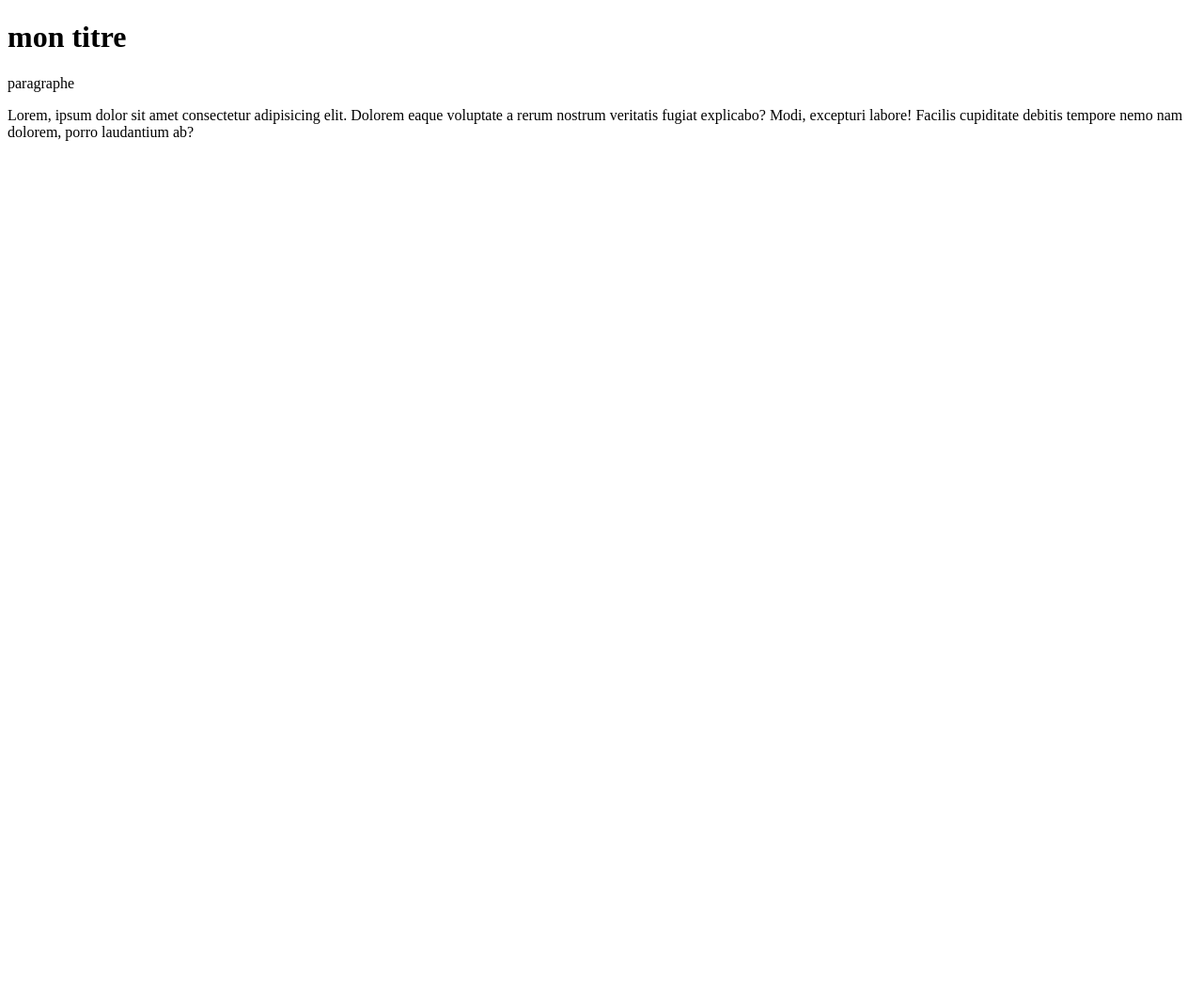
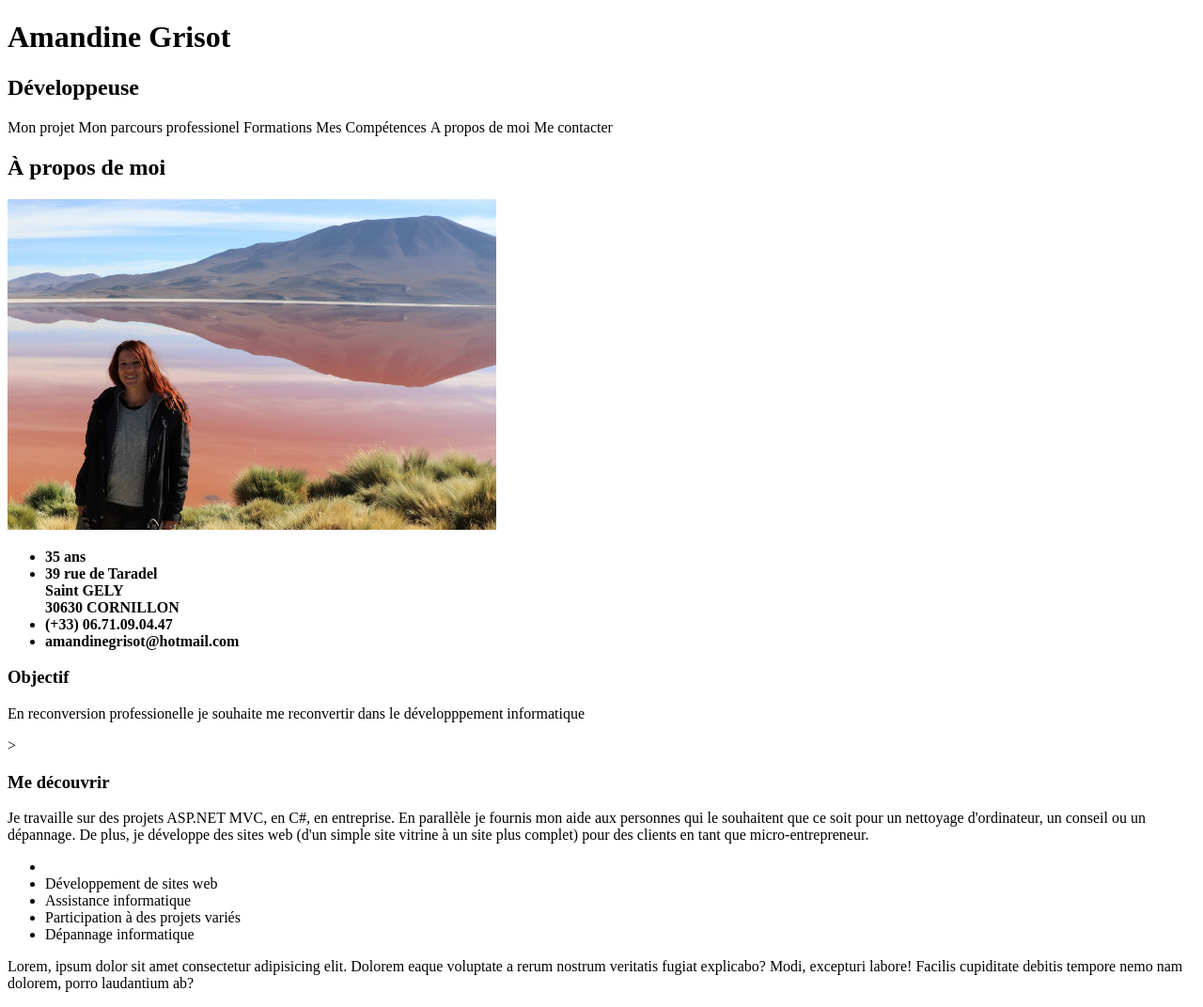
Before and after one commit to Astheis/Moncvnumerique, a plain HTML site: page index.html in a window 1280 px wide. Shown: the whole page at 94% size. Before the commit the page ends 800 px from the top, so only its background shows below. Drawn offline with Linux system fonts and the light colour scheme; files that its build step writes are made by us from their sources; files whose address does not match are found by name.

Commit message:
actualisation cv + ajout images

```diff
--- a/index.html
+++ b/index.html
@@ -3,12 +3,65 @@
 <head>
     <meta charset="UTF-8">
     <meta name="viewport" content="width=device-width, initial-scale=1.0">
-    <meta http-equiv="X-UA-Compatible" content="ie=edge">
-    <title>Document</title>
+    <link href="css/style.css" rel="stylesheet">
+
+    <title>Cv Amandine Grisot</title>
 </head>
 <body>
-    <h1>mon titre</h1>
-    <p>paragraphe</p>
+    <h1>Amandine Grisot</h1>
+    <h2>Développeuse</h2>
+
+        <ul id="nav">
+            <li>Mon projet</li>
+            <li>Mon parcours professionel</li>
+            <li>Formations</li>
+            <li>Mes Compétences</li>
+            <li>A propos de moi</li>
+            <li>Me contacter</li>
+        </ul>
+
+
+
+
+
+
+
+
+    <section id="about" class="about-section section-padding">
+        <div class="container">
+          <h2 class="section-title wow fadeInUp animated animated" style="visibility: visible;">À propos de moi</h2>
+
+          <div class="row">
+
+            <div class="col-md-4 col-md-push-8">
+              <div class="biography">
+                <div class="myphoto">
+                  <img src="C:\Users\amand\3D Objects\PP  TAF\PP NUM\CODE MAXIMILIEN\GIT\sitecv\images\maphoto.jpg" height="352" width="520" alt="Photo D'Amandine Grisot">
+                </div>
+                <ul>
+                  <li><strong>35 ans</strong></li>
+                  <li><strong>39 rue de Taradel <br>Saint GELY <br>30630 CORNILLON</strong></li>
+                  <li><strong>(+33) 06.71.09.04.47</strong></li>
+                  <li><strong>amandinegrisot@hotmail.com</strong></li>
+                </ul>
+
+                <h3>Objectif</h3>
+                <p>En reconversion professionelle je souhaite me reconvertir dans le développpement informatique</p>
+             >
+                <h3>Me découvrir</h3>
+                <p>Je travaille sur des projets ASP.NET MVC, en C#, en entreprise. En parallèle je fournis mon aide aux personnes qui le souhaitent que
+                ce soit pour un nettoyage d'ordinateur, un conseil ou un dépannage. De plus, je développe des sites web (d'un simple site vitrine à un site plus complet) pour des clients en tant que micro-entrepreneur.
+                </p>
+
+                <ul class="list-check">
+                  <li></li>
+                  <li>Développement de sites web</li>
+                  <li>Assistance informatique</li>
+                  <li>Participation à des projets variés</li>
+                  <li>Dépannage informatique</li>
+                </ul>
+              </div>
+
         <p>Lorem, ipsum dolor sit amet consectetur adipisicing elit. Dolorem eaque voluptate a rerum nostrum veritatis fugiat explicabo? Modi, excepturi labore! Facilis cupiditate debitis tempore nemo nam dolorem, porro laudantium ab?</p>
 </body>
 </html>
--- /dev/null
+++ b/style.css
@@ -0,0 +1,7 @@
+#nav {
+	padding: 0; margin: 0;
+}
+#nav li {
+	display: inline;
+	list-style: none; /* nécessaire pour IE7 */
+}
```
Also changed, not shown: images/10996103_674767015965759_1545807242123780765_n.jpg (added), images/IMG_3219 (2) - Copie.JPG (added), images/IMG_3219 (2).JPG (added), images/IMG_3219 (3).JPG (added), images/IMG_3219 (4) - Copie.JPG (added), images/IMG_3219 (4).JPG (added), images/IMG_3219 (5).JPG (added), images/maphoto.JPG (added), 1 other file.
